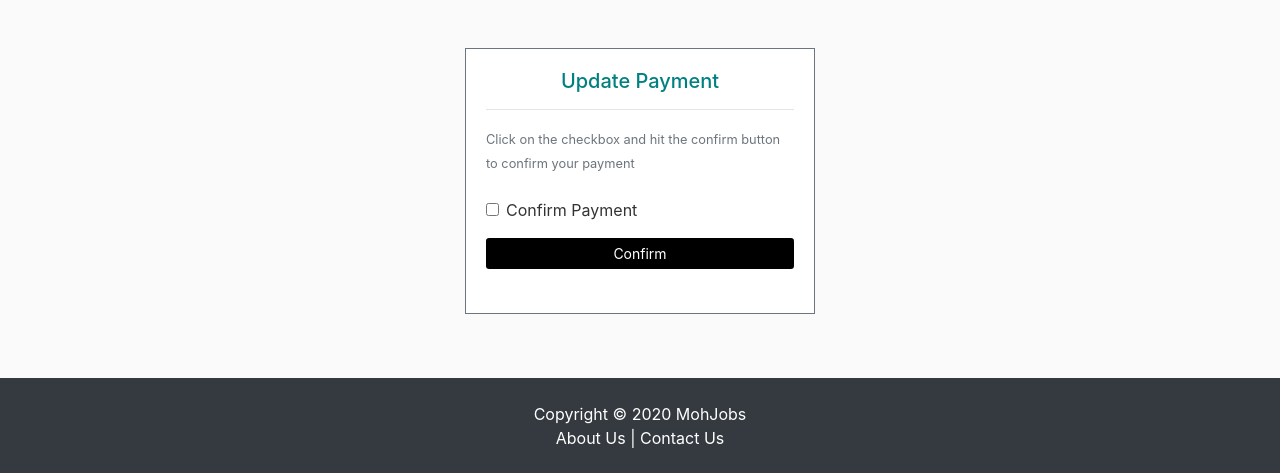
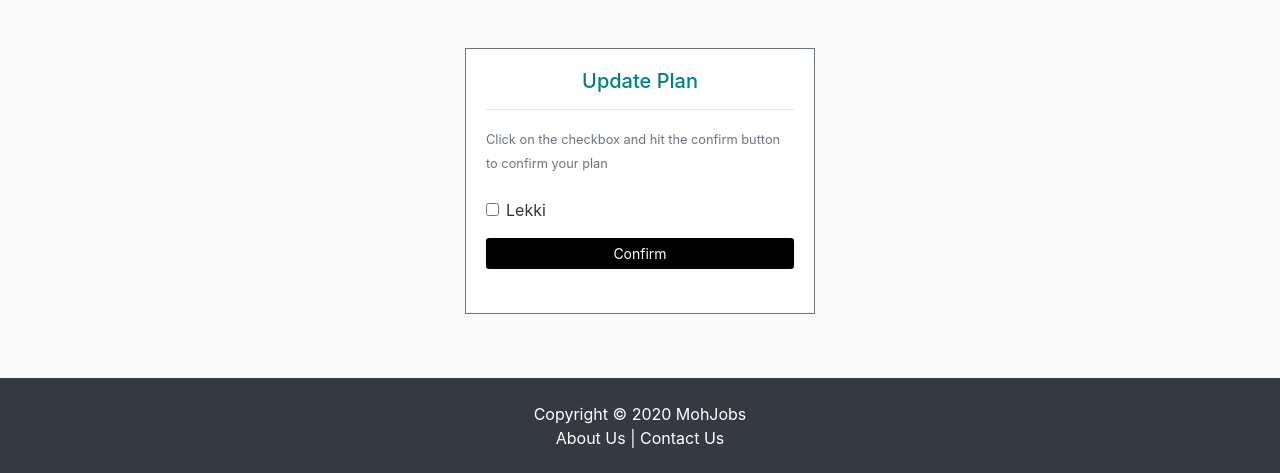
Before and after one commit to kenmoh/mohjobs, a Django app: page /confirm-lekki in a window 1280 px wide. Shown: the part 56-529 px from the top of the page. Run offline with Django 3.2, Linux system fonts and the light colour scheme; the visitor is signed in with stand-in values (Sample User, id 1); parts of the project's set-up code (start-up, migrations or seed data) failed here and were passed over; some libraries are stand-ins or nearby versions.

Commit message:
Edited Pricing page, updated lekki plan

```diff
--- a/employers/forms.py
+++ b/employers/forms.py
@@ -30,7 +30,7 @@ class CompanyProfileForm(ModelForm):
         self.helper = FormHelper()
         self.fields['location'].empty_label = 'Select Location'
         self.fields['website'].required = False
-        self.fields['profile_image''].required = False
+        self.fields['profile_image'].required = False
         self.fields['background_image'].required = False
 
 
--- a/pages/forms.py
+++ b/pages/forms.py
@@ -4,7 +4,7 @@ from account.models import User, UserProfile
 
 
 class LekkiForm(forms.ModelForm):
-    lekki = forms.BooleanField(label='Confirm Payment', required=False)
+    lekki = forms.BooleanField(required=False)
 
     class Meta:
         model = User
--- a/pages/views.py
+++ b/pages/views.py
@@ -134,7 +134,7 @@ def lekki_update(request):
         form = LekkiForm(request.POST or None, instance=request.user)
         if form.is_valid():
             form.save()
-            messages.success(request, f'Payment Updated Successfully !')
+            messages.success(request, f'Subscription Successful !')
             return redirect('employer-dashboard', request.user.id)
     else:
         form = LekkiForm(instance=request.user)
--- a/skillsbox/static/css/main.css
+++ b/skillsbox/static/css/main.css
@@ -135,3 +135,9 @@ body {
   background-size: cover !important;
   background-position: bottom !important;
 }
+
+.hide {
+  display: none;
+  visibility: hidden;
+  opacity: 0;
+}
--- a/templates/pages/lekki.html
+++ b/templates/pages/lekki.html
@@ -11,13 +11,13 @@
     <div class="col-sm-12 col-md-6 col-lg-4 offset-md-3 offset-lg-4">
       <div class="card border-secondary mb-3">
         <div class="card-body">
-          <h5 class="card-title text-center teal-text"> Update Payment </h3>
+          <h5 class="card-title text-center teal-text"> Update Plan </h3>
             <hr />
             {% include "partials/_alert.html" %}
             <form method="POST">
               {% csrf_token %}
               <small class="text-muted">Click on the checkbox and hit the confirm button to confirm your
-                payment
+                plan
               </small>
               <br /><br />
               <!-- -------- -->
```
Also changed, not shown: skillsbox/settings.py (+4 -4 lines), templates/pages/pricing.html (+4 -13 lines), 1 other file.
